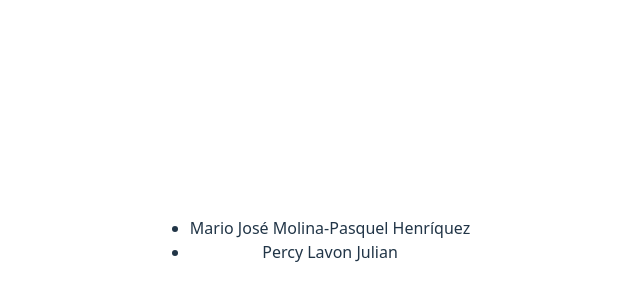
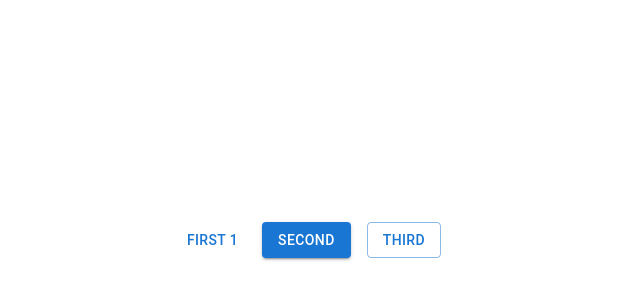
Before and after one commit to c0den0w/react, a React (Vite) app in the folder react/: page / in a window 1280 px wide. Shown: the part 160-460 px from the top of the page, without its empty margins (330-970 px from the left). Built offline with nearby package versions, Linux system fonts and the light colour scheme.

Commit message:
started learning to add interactivity to react components using useState

```diff
--- a/react/src/App.jsx
+++ b/react/src/App.jsx
@@ -1,43 +1,16 @@
-import { useState } from 'react'
-import reactLogo from './assets/react.svg'
-import viteLogo from '/vite.svg'
+import { useState } from "react";
 import BasicButtons from "./Button";
-import PackingList from "./list";
 import "./App.css";
-
 function App() {
-  const people = [
-    {
-      id: 0,
-      name: "Creola Katherine Johnson",
-      profession: "mathematician",
-    },
-    {
-      id: 1,
-      name: "Mario José Molina-Pasquel Henríquez",
-      profession: "chemist",
-    },
-    {
-      id: 2,
-      name: "Mohammad Abdus Salam",
-      profession: "physicist",
-    },
-    {
-      id: 3,
-      name: "Percy Lavon Julian",
-      profession: "chemist",
-    },
-    {
-      id: 4,
-      name: "Subrahmanyan Chandrasekhar",
-      profession: "astrophysicist",
-    },
-  ];
-  const chemists = people.filter((person) => person.profession === "chemist");
-  const listitems = chemists.map((person) => (
-    <li key={person.id}>{person.name}</li>
-  ));
-  return <ul>{listitems}</ul>;
+  return (
+    <>
+      <BasicButtons
+        buttonOne={"First"}
+        buttonTwo={"Second"}
+        buttonThree={"Third"}
+      ></BasicButtons>
+    </>
+  );
 }
 
-export default App
+export default App;
--- a/react/src/Button.jsx
+++ b/react/src/Button.jsx
@@ -1,10 +1,18 @@
 import Stack from '@mui/material/Stack';
 import Button from '@mui/material/Button';
+import { useState } from "react";
 
-export default function BasicButtons({buttonOne, buttonTwo, buttonThree}) {
+export default function BasicButtons({ buttonOne, buttonTwo, buttonThree }) {
+  let [index, setIndex] = useState(1);
+  const limit = 19;
+  function handleClick() {
+    if (index <= limit) setIndex(index + 1);
+  }
   return (
     <Stack spacing={2} direction="row">
-      <Button variant="text">{buttonOne}</Button>
+      <Button variant="text" onClick={handleClick}>
+        {buttonOne + " " + index}
+      </Button>
       <Button variant="contained">{buttonTwo}</Button>
       <Button variant="outlined">{buttonThree}</Button>
     </Stack>
```
